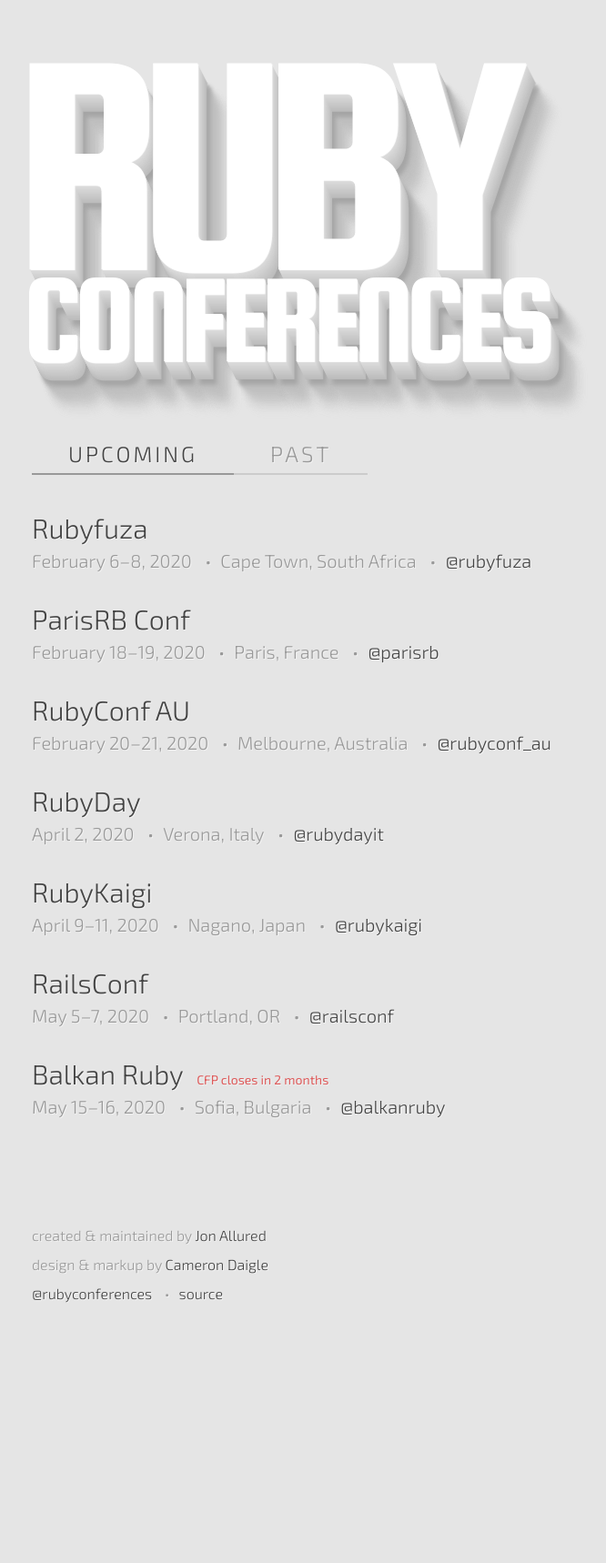
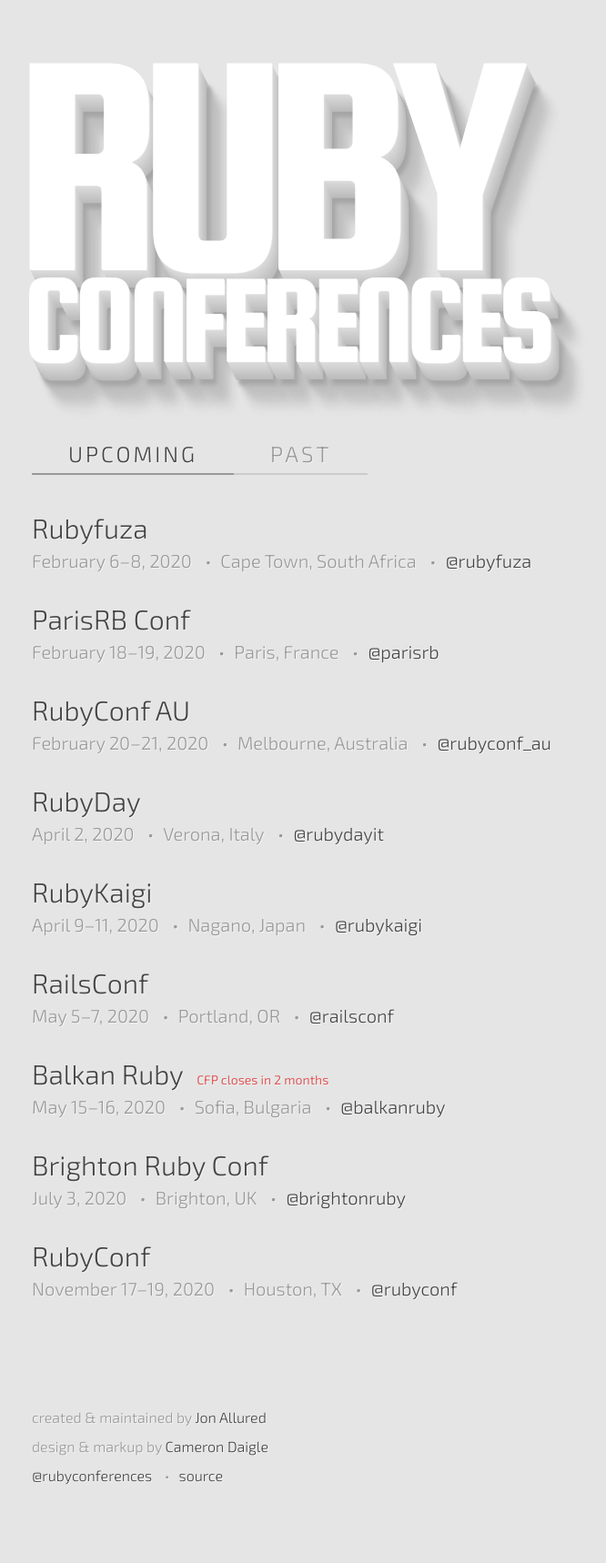
Before and after one commit to ruby-conferences/ruby-conferences.github.io, a Jekyll site: the page built from index.html, in a window 1280 px wide. Shown: the whole page at 91% size, without its empty margins (205-871 px from the left). Built offline with Jekyll 4.4.1, drawn with Linux system fonts in a browser that asks for light colours; before the commit the page ends 1518 px from its top, so only the background shows below that.

Commit message:
Add Brighton Ruby and RubyConf for 2020

```diff
--- a/_data/conferences.yml
+++ b/_data/conferences.yml
@@ -1884,3 +1884,17 @@
   twitter: balkanruby
   cfp_phrase: CFP closes
   cfp_date: 2020-02-01
+
+- name: Brighton Ruby Conf
+  location: Brighton, UK
+  start_date: 2020-07-03
+  end_date: 2020-07-03
+  url: https://brightonruby.com
+  twitter: brightonruby
+
+- name: RubyConf
+  location: Houston, TX
+  start_date: 2020-11-17
+  end_date: 2020-11-19
+  url: https://rubyconf.org
+  twitter: rubyconf
```
